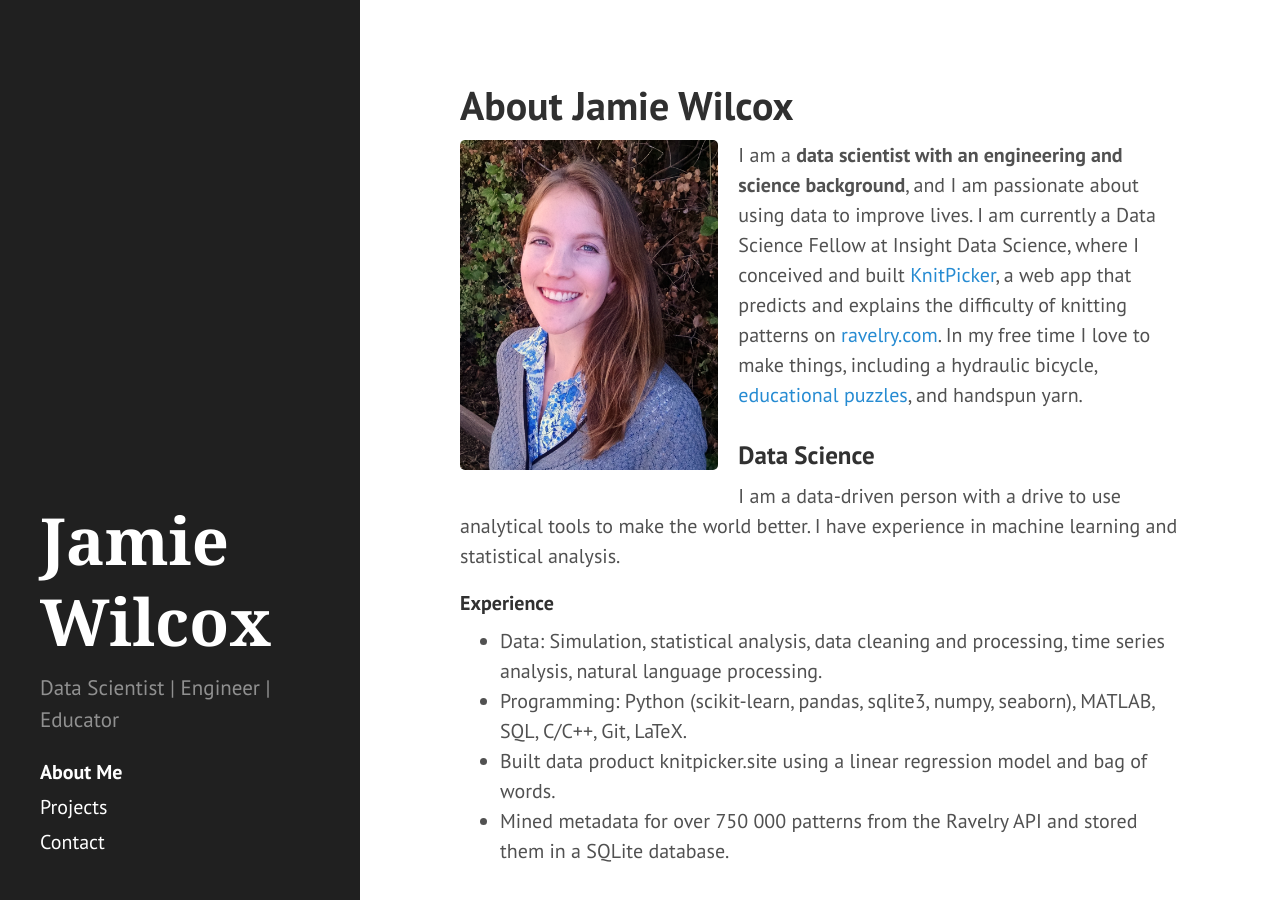
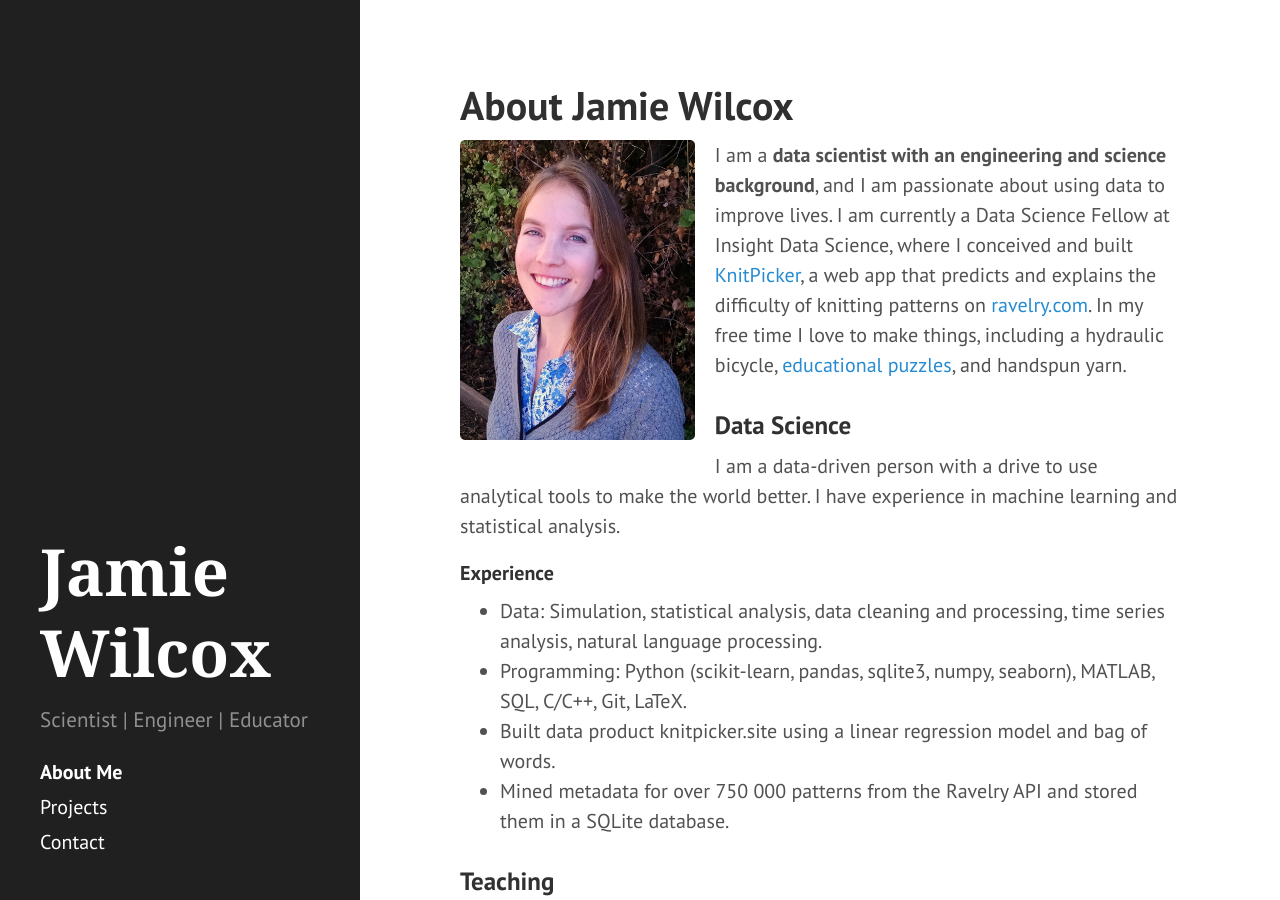
Before and after one commit to yellowcrayon/yellowcrayon.github.io, a Jekyll site: the page built from index.md, in a window 1280 px wide and 900 px high. Built offline with Jekyll 4.4.1, drawn with Linux system fonts in a browser that asks for light colours.

Commit message:
Tweaked website.

```diff
--- a/_config.yml
+++ b/_config.yml
@@ -9,7 +9,7 @@
 # Setup
 title:            'Jamie Wilcox'
 tagline:          'Instructional Designer'
-description:      'Data Scientist | Engineer | Educator'
+description:      'Scientist | Engineer | Educator'
 url:              https://yellowcrayon.github.io
 baseurl:          https://yellowcrayon.github.io/
 
--- a/index.md
+++ b/index.md
@@ -4,7 +4,7 @@
 ---
 
 <div class="projectblock">
-<img src="/images/NicePhoto2.png" height="330" align="left" style="margin-right: 20px"/>
+<img src="/images/NicePhoto2.png" height="300" align="left" style="margin-right: 20px"/>
 
 I am a <b>data scientist with an engineering and science background</b>, and I am passionate about using data to improve lives. I am currently a Data Science Fellow at Insight Data Science, where I conceived and built <a href="http://www.knitpicker.site">KnitPicker</a>, a web app that predicts and explains the difficulty of knitting patterns on <a href="http://www.ravelry.com">ravelry.com</a>. In my free time I love to make things, including a hydraulic bicycle,
 <a href="/2017/06/25/mysterytubes"> educational puzzles</a>, and handspun yarn.
```
